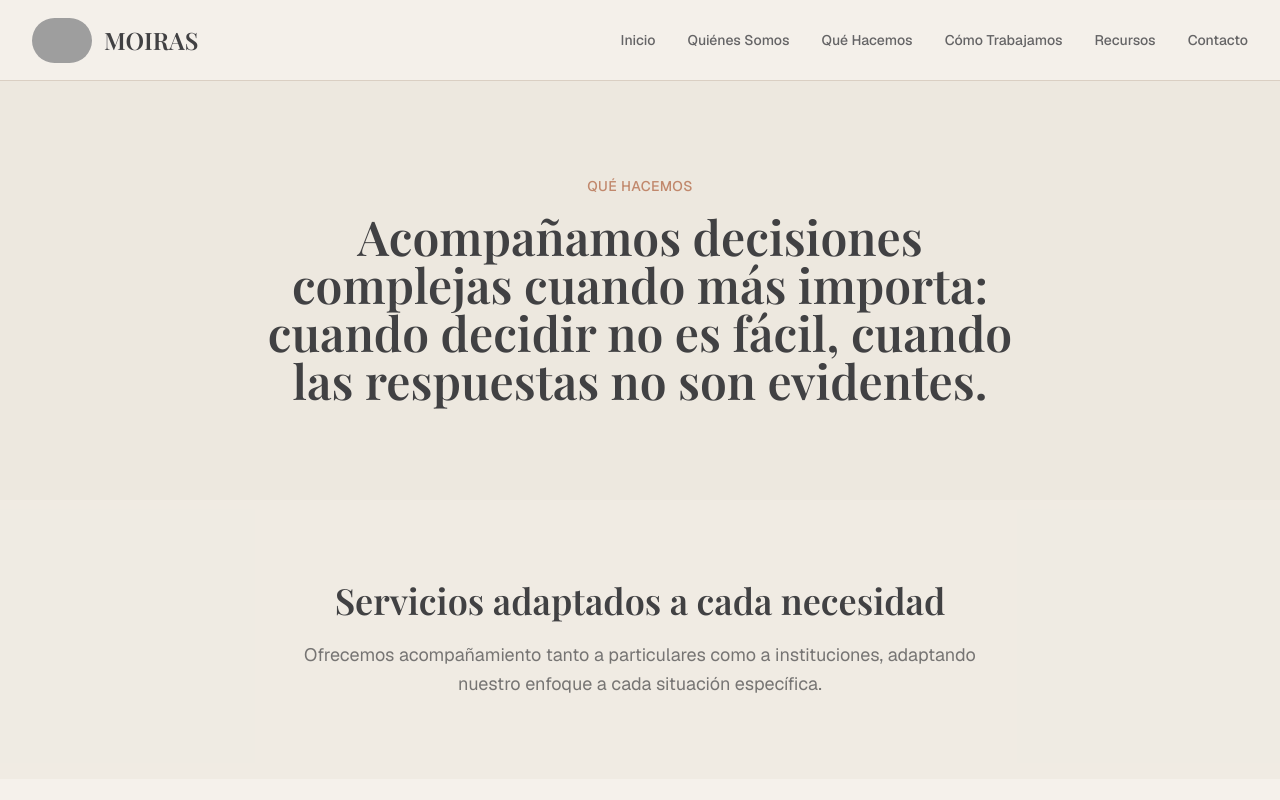
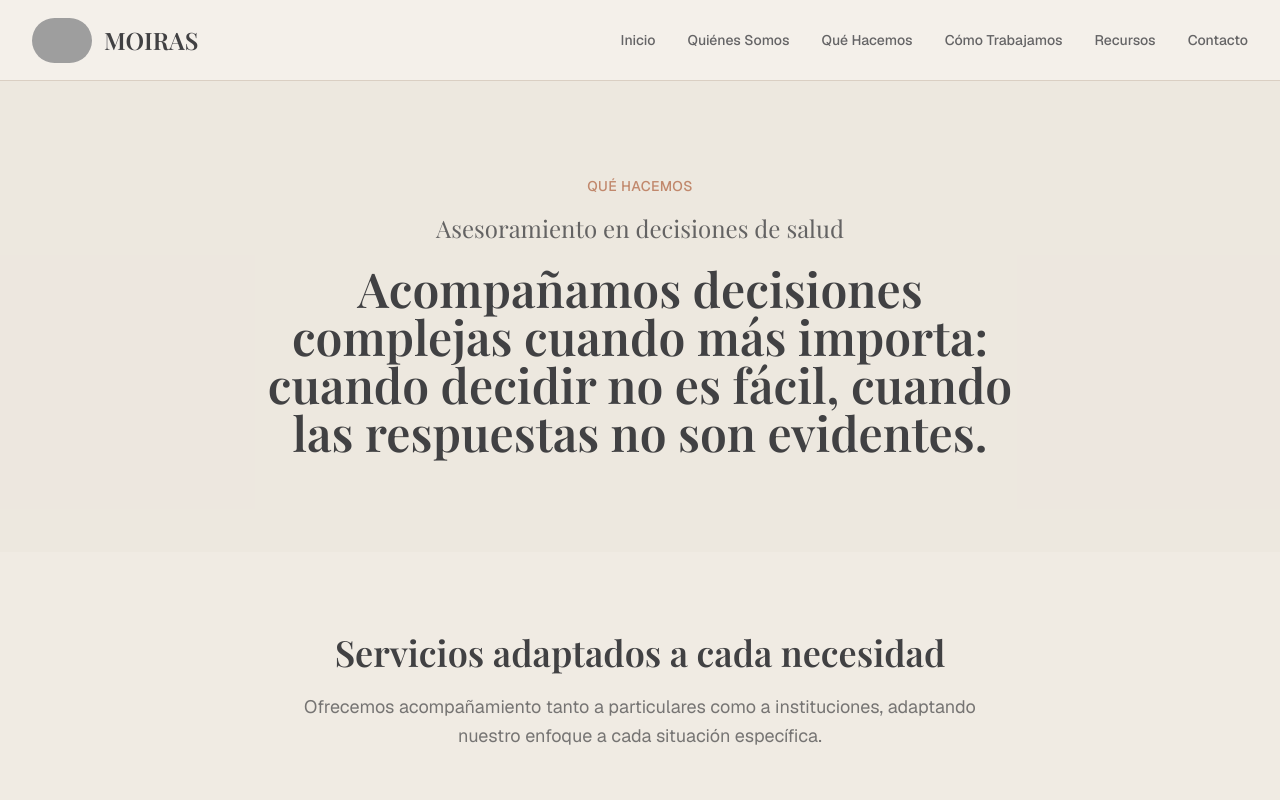
Before and after one commit to andrewjmillen/Moiras, a Next.js app: page /que-hacemos in a window 1280 px wide. Shown: the top 800 px of the page. Built offline with nearby package versions, Linux system fonts and the light colour scheme; grey boxes are pictures that could not be loaded; a web font is replaced by a local one.

Commit message:
Add health decision tagline to page headers

```diff
--- a/app/que-hacemos/page.tsx
+++ b/app/que-hacemos/page.tsx
@@ -19,6 +19,9 @@ export default function QueHacemosPage() {
             <p className="mb-4 text-sm font-medium uppercase tracking-wide text-terracotta">
               QUÉ HACEMOS
             </p>
+              <p className="mb-5 font-serif text-xl text-slate/80 sm:text-2xl">
+                Asesoramiento en decisiones de salud
+              </p>
               <h1 className="font-serif text-4xl font-semibold text-slate text-balance sm:text-5xl">
                 Acompañamos decisiones complejas cuando más importa: cuando decidir no es fácil, cuando las respuestas no son evidentes.
               </h1>
--- a/app/quienes-somos/page.tsx
+++ b/app/quienes-somos/page.tsx
@@ -38,6 +38,9 @@ export default function QuienesSomosPage() {
             <div className="max-w-3xl mx-auto text-center">
               <p className="text-terracotta font-medium mb-4 tracking-wide uppercase text-sm">
                 Quiénes Somos
+              </p>
+              <p className="mb-5 font-serif text-xl text-slate/80 sm:text-2xl">
+                Asesoramiento en decisiones de salud
               </p>
               <h1 className="text-4xl sm:text-5xl font-serif font-semibold text-slate text-balance">
                 Un equipo interdisciplinario comprometido con el cuidado
```
